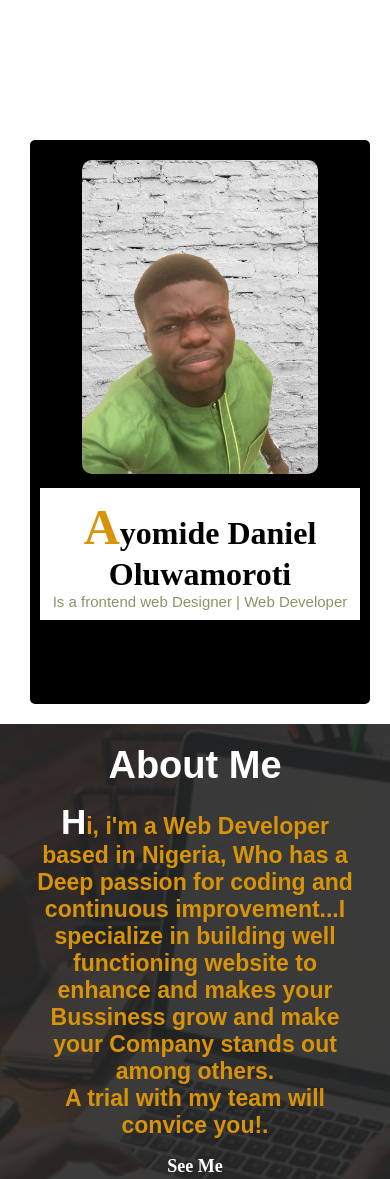
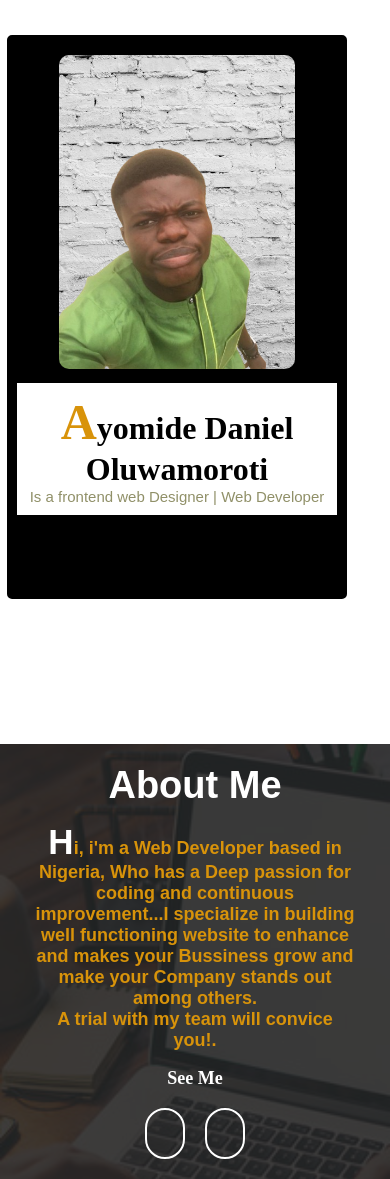
Before and after one commit to Olobajerry/my_portfolio, a plain HTML site: page index.html in a window 390 px wide. Shown: the part 1220-2399 px from the top of the page. Drawn offline with Linux system fonts and the light colour scheme.

Commit message:
responsiveness changed

```diff
--- a/css/styles.css
+++ b/css/styles.css
@@ -419,6 +419,13 @@ body{
         max-width: 100%;
         display: block;
     }
+    .about-section .about-text p {
+        font-family: Arial, Helvetica, sans-serif;
+        font-weight: bold;
+        font-size: 18px;
+        color: rgb(216, 147, 10);
+        padding: 15px;
+    }
     .profile-img img {
         padding: 10px;
         /* height: 40vh; */
@@ -426,9 +433,9 @@ body{
     }
     .profile-img {
          position: relative;
-        top: 25px;
-        left: 25px;
-        margin-bottom: 40px;
+        top: -80px;
+        left: 2px;
+        margin-bottom:60px;
     }
     .about-para{
         display: flex;
```
